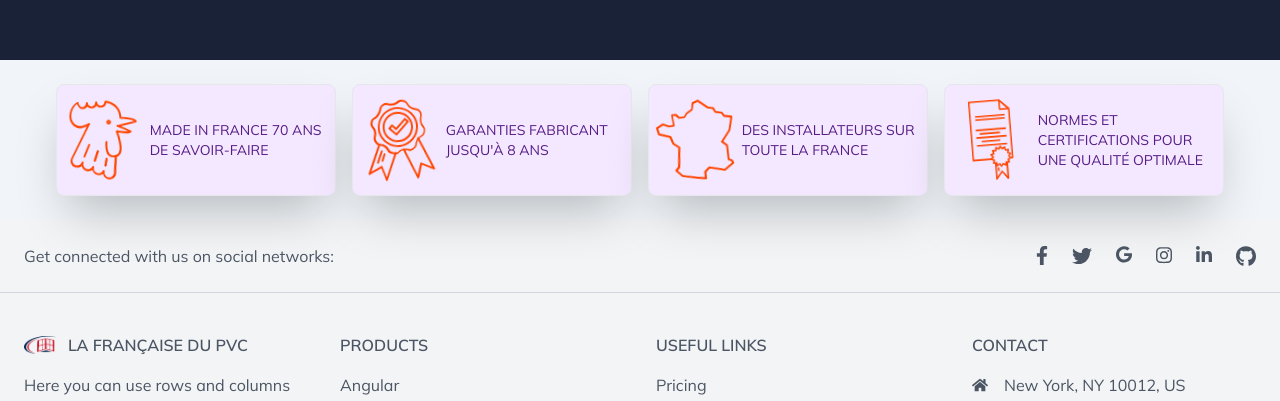
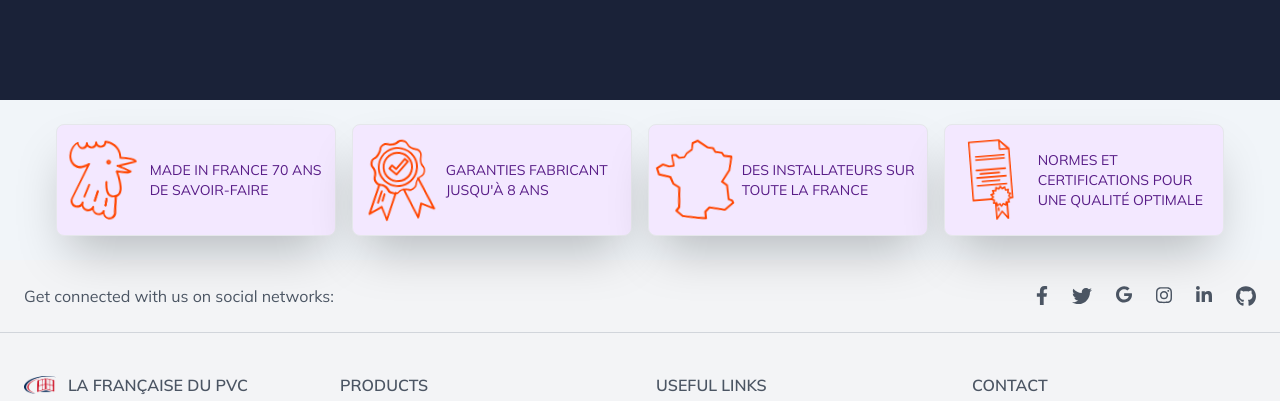
Before and after one commit to AurelionAegon/fermetures, a Next.js app: page / in a window 1280 px wide. Shown: the part 1795-2196 px from the top of the page. Built offline with nearby package versions, Linux system fonts and the light colour scheme.

Commit message:
upfooter link

```diff
--- a/components/footer/UpFooter.js
+++ b/components/footer/UpFooter.js
@@ -4,6 +4,7 @@ import PictoA from "/public/assets/images/pictoSavoirFaire.svg";
 import PictoB from "/public/assets/images/pictoGaranties.svg";
 import PictoC from "/public/assets/images/pictoInstallateurs.svg";
 import PictoD from "/public/assets/images/pictoNormes.svg";
+import Link from "next/link";
 export default class UpFooter extends Component {
   render() {
     return (
@@ -16,10 +17,27 @@ export default class UpFooter extends Component {
           title="GARANTIES FABRICANT JUSQU'À 8 ANS"
           src="/assets/images/pictoGaranties.svg"
         />
-        <UpFooterCard
+        {/* <UpFooterCard
           title="DES INSTALLATEURS SUR TOUTE LA FRANCE"
           src="/assets/images/pictoInstallateurs.svg"
-        />
+        /> */}
+        <div className="w-full md:w-1/2 sm:w-full  lg:w-1/4 border flex flex-row h-28 rounded-lg bg-purple-100 text-purple-900 shadow-2xl hover:cursor-pointer ">
+          <div className="w-1/3 grid place-items-center flex-wrap">
+            <Link href="/FindPro">
+              <img
+                src="/assets/images/pictoInstallateurs.svg"
+                className="w-15 h-20 animate-wiggle"
+              />
+            </Link>
+          </div>
+          <div className="w-2/3 grid place-items-center">
+            <Link href="/FindPro">
+              <span className="text-sm">
+                DES INSTALLATEURS SUR TOUTE LA FRANCE
+              </span>
+            </Link>
+          </div>
+        </div>
         <UpFooterCard
           title="NORMES ET CERTIFICATIONS POUR UNE QUALITÉ OPTIMALE"
           src="/assets/images/pictoNormes.svg"
--- a/pages/index.js
+++ b/pages/index.js
@@ -65,8 +65,10 @@ export default function Home() {
           </div>
         </div>
       </div>
-      <div className="pt-10 text-my_gray uppercase flex justify-center px-6 bg-midnight h-screen demo-carousel">
-        asdkjk kasdk
+      <div className="pt-10 text-my_gray uppercase flex justify-center px-6 bg-midnight h-screen demo-carousel mt-10">
+        <div className="text-slate-200 font-bold text-xl">
+          UN ACCOMPAGNEMENT DE A À Z
+        </div>
       </div>
       <UpFooter />
 
```
